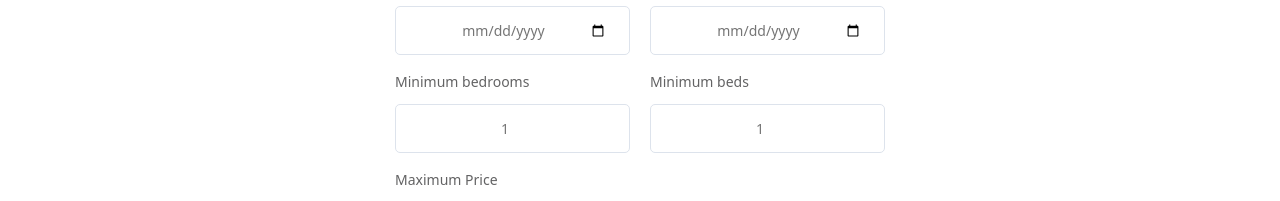
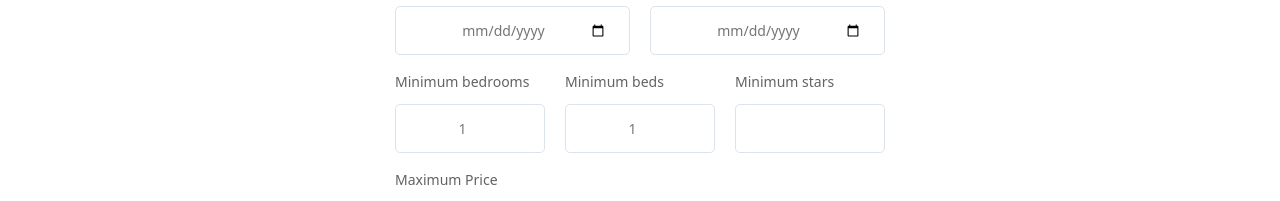
Before and after one commit to SateaMall/Hairbrb, an Angular app in the folder Hairbrb/: page /form in a window 1280 px wide. Shown: the part 803-1004 px from the top of the page. Built offline with nearby package versions, Linux system fonts and the light colour scheme.

Commit message:
adding service reservation

```diff
--- a/Hairbrb/src/app/form-research/form-research.component.html
+++ b/Hairbrb/src/app/form-research/form-research.component.html
@@ -60,7 +60,18 @@
               id="min_beds"
               class="formbold-form-input"
               [(ngModel)]="formData.minBeds"
-              min="&"
+              min="1"
+            />
+          </div>
+          <div>
+            <label for="minRating" class="formbold-form-label"> Minimum stars </label>
+            <input
+              type="number"
+              name="minRating"
+              id="minRating"
+              class="formbold-form-input"
+              [(ngModel)]="formData.minRating"
+              min="1"
             />
           </div>
         </div>
--- /dev/null
+++ b/Hairbrb/src/app/reservation.service.ts
@@ -0,0 +1,41 @@
+import { HttpClient } from '@angular/common/http';
+import { Injectable } from '@angular/core';
+import { Observable, catchError, map, throwError } from 'rxjs';
+import { Booking } from './models/booking.model';
+
+@Injectable({
+  providedIn: 'root'
+})
+export class ReservationService {
+  private baseUrl = 'http://localhost:3000';
+
+  constructor(private _http:HttpClient) {}
+
+  reserve(propertyId: string, renterEmail: string, startDate: string, endDate: string): Observable<Booking> {
+    const bookingData = {
+      propertyId: propertyId,
+      renterEmail: renterEmail,
+      startDate: startDate,
+      endDate: endDate
+    };
+
+    return this._http.post<any>(`${this.baseUrl}/bookings`, bookingData)
+      .pipe(
+        map(response => {
+          // Assuming the response structure directly matches what Booking needs
+          return new Booking(
+            response._id,       // Booking ID from response, if it's returned; otherwise adjust as needed
+            response.propertyId,
+            response.renterEmail,
+            parseInt(response.startDate), // Assuming dates are sent as numbers; adjust parsing as needed
+            parseInt(response.endDate),
+            response.review     // Assuming there might be a review field; handle according to actual API
+          );
+        }),
+        catchError(error => {
+          console.error('Error creating booking', error);
+          return throwError(() => new Error('Error creating booking'));
+        })
+      );
+  }
+}
--- a/Hairbrb/src/app/result-research/result-research.component.ts
+++ b/Hairbrb/src/app/result-research/result-research.component.ts
@@ -6,6 +6,7 @@ import { ResultUnityComponent } from "./result-unity/result-unity.component";
 import { Offer } from '../models/offer.model';
 import { FormsModule } from '@angular/forms';
 import { Property } from '../models/property.model';
+import { ReservationService } from '../reservation.service';
 
 @Component({
     selector: 'app-result-research',
@@ -19,24 +20,24 @@ export class ResultResearchComponent implements OnInit{
   startDate: any;
   endDate: any;
 
+  showModal = false;
+  selectedOffer?: Offer;
+  public offers: Offer[] = [];
+
+  constructor(public _search: SearchService,public _reserve: ReservationService,private router: Router){
+  }
   onSubmit(formData: any): void {
     console.log('Reservation data:', formData);
-    //TODO Call a servic to reserve
-
+    //this._reserve.reserve(this.selectedOffer.propertyId.propertyId)
     this.showModal = false;
   }
-
-  showModal = false;
-  selectedOffer?: Offer;
 
   toggleModal(open: boolean, offer?: Offer): void {
     this.showModal = open;
     this.selectedOffer = offer;
   }
 
-  public offers: Offer[] = [];
-  constructor(public _search: SearchService,private router: Router){
-  }
+
 
   ngOnInit(): void {
     const offres=this._search.getOffers().subscribe({
--- a/Hairbrb/src/app/search.service.ts
+++ b/Hairbrb/src/app/search.service.ts
@@ -67,31 +67,5 @@ export class SearchService {
     );
   }
 
-  reserve(propertyId: string, renterEmail: string, startDate: string, endDate: string): Observable<Booking> {
-    const bookingData = {
-      propertyId: propertyId,
-      renterEmail: renterEmail,
-      startDate: startDate,
-      endDate: endDate
-    };
 
-    return this._http.post<any>(`${this.baseUrl}/bookings`, bookingData)
-      .pipe(
-        map(response => {
-          // Assuming the response structure directly matches what Booking needs
-          return new Booking(
-            response._id,       // Booking ID from response, if it's returned; otherwise adjust as needed
-            response.propertyId,
-            response.renterEmail,
-            parseInt(response.startDate), // Assuming dates are sent as numbers; adjust parsing as needed
-            parseInt(response.endDate),
-            response.review     // Assuming there might be a review field; handle according to actual API
-          );
-        }),
-        catchError(error => {
-          console.error('Error creating booking', error);
-          return throwError(() => new Error('Error creating booking'));
-        })
-      );
-  }
 }
```
Also changed, not shown: 1 other file (tests, documents, lock files or other folders).
